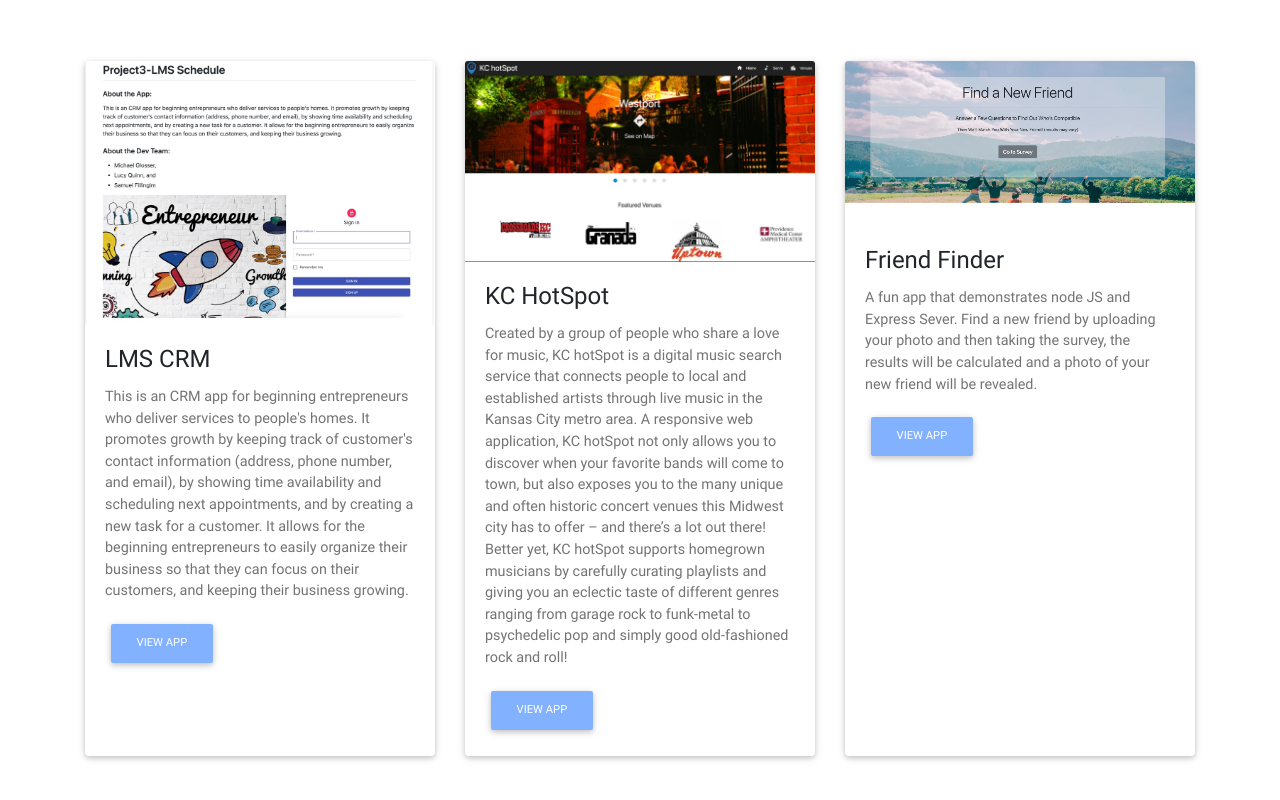
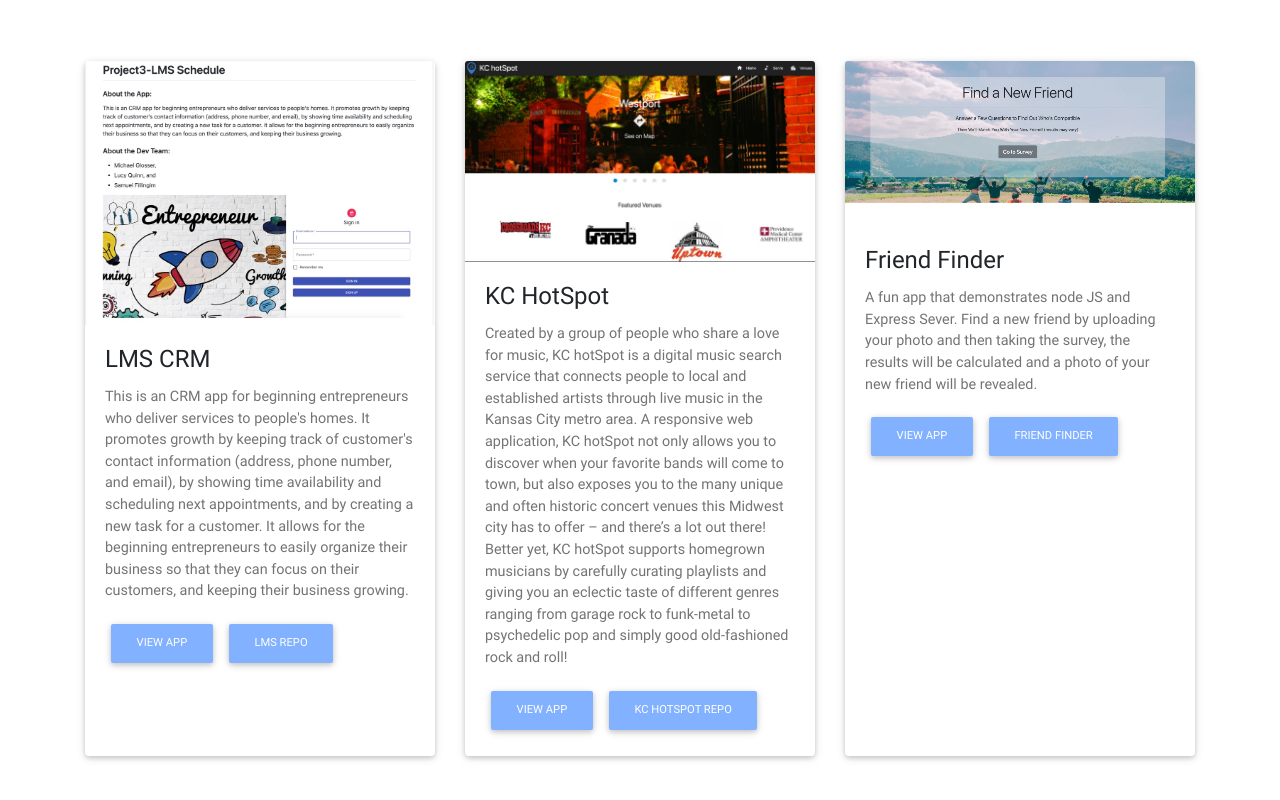
Before and after one commit to glosskc/Glosskc.github.io, a plain HTML site: page index.html in a window 1280 px wide. Shown: the part 2476-3276 px from the top of the page. Drawn offline with Linux system fonts and the light colour scheme.

Commit message:
App and Repo Buttons on Same Card

```diff
--- a/index.html
+++ b/index.html
@@ -247,6 +247,7 @@
         <p class="card-text">This is an CRM app for beginning entrepreneurs who deliver services to people's homes. It promotes growth by keeping track of customer's contact information (address, phone number, and email), by showing time availability and scheduling next appointments, and by creating a new task for a customer. It allows for the beginning entrepreneurs to easily organize their business so that they can focus on their customers, and keeping their business growing.</p>
         <!-- Provides extra visual weight and identifies the primary action in a set of buttons -->
         <a class="btn btn-light-blue btn-md wow fadeIn" data-wow-delay="0.4s" href="https://obscure-lake-91434.herokuapp.com/" >View App</a>
+        <a class="btn btn-light-blue btn-md wow fadeIn" data-wow-delay="0.4s" href="https://github.com/glosskc/Project3-LMS" alt="LMS Repo">LMS Repo</a>
 
       </div>
 
@@ -274,6 +275,7 @@
           Better yet, KC hotSpot supports homegrown musicians by carefully curating playlists and giving you an eclectic taste of different genres ranging from garage rock to funk-metal to psychedelic pop and simply good old-fashioned rock and roll!</p>
         <!-- Provides extra visual weight and identifies the primary action in a set of buttons -->
         <a class="btn btn-light-blue btn-md wow fadeIn" data-wow-delay="0.4s" href="https://srobfillingim.github.io/Project1Group4/" >View App</a>
+        <a class="btn btn-light-blue btn-md wow fadeIn" data-wow-delay="0.4s" href="https://github.com/srobfillingim/Project1Group4" alt="KC HotSpot">KC HotSpot Repo</a>
       </div>
     </div>
 
@@ -296,6 +298,7 @@
         <p class="card-text">A fun app that demonstrates node JS and Express Sever. Find a new friend by uploading your photo and then taking the survey, the results will be calculated and a photo of your new friend will be revealed.</p>
         <!-- Provides extra visual weight and identifies the primary action in a set of buttons -->
         <a class="btn btn-light-blue btn-md wow fadeIn" data-wow-delay="0.4s" href="https://salty-beach-80608.herokuapp.com/" >View App</a>
+        <a class="btn btn-light-blue btn-md wow fadeIn" data-wow-delay="0.4s" href="https://github.com/glosskc/FriendFinder" alt="Giphy-App">Friend Finder</a>
       </div>
     </div>
     <!-- Card -->
```
